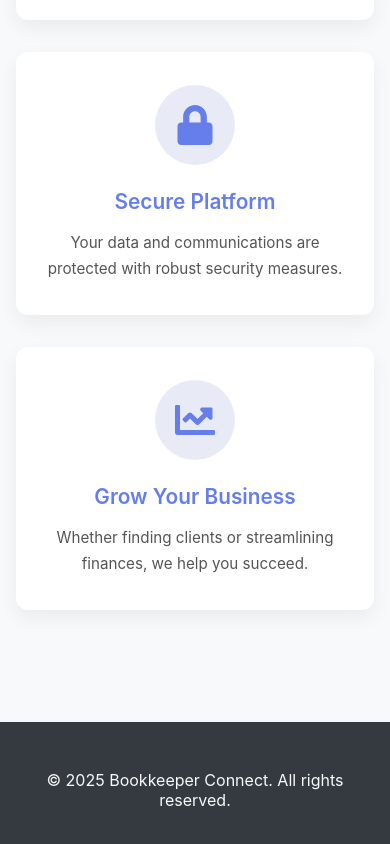
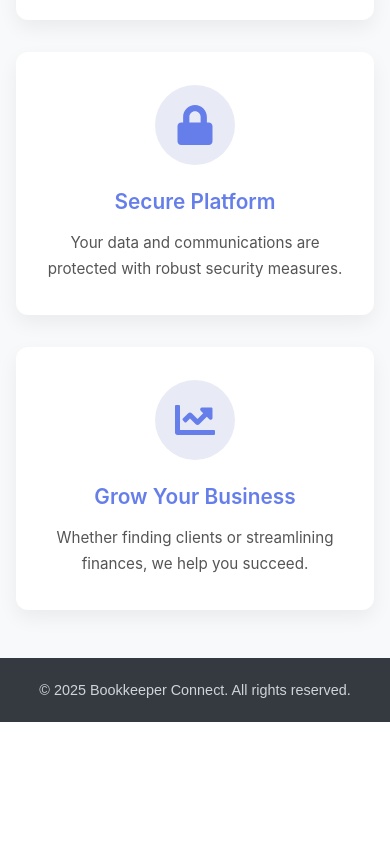
Before and after one commit to sikandarshahbaz-1996/bookkeeper, a Next.js app: page / in a window 390 px wide. Shown: the part 3510-4354 px from the top of the page. After the commit the page ends 4232 px from the top, so only its background shows below. Built offline with nearby package versions, Linux system fonts and the light colour scheme.

Commit message:
dashboard checkboxes

```diff
--- /dev/null
+++ b/src/app/components/Footer/Footer.js
@@ -0,0 +1,10 @@
+import React from 'react';
+import styles from './Footer.module.css';
+
+export default function Footer() {
+  return (
+    <footer className={styles.footer}>
+      <p>&copy; {new Date().getFullYear()} Bookkeeper Connect. All rights reserved.</p>
+    </footer>
+  );
+}
--- /dev/null
+++ b/src/app/components/Footer/Footer.module.css
@@ -0,0 +1,30 @@
+.footer {
+  width: 100%;
+  padding: 2.5rem 2rem; /* Adjusted padding */
+  text-align: center;
+  background-color: #343a40; /* Dark background */
+  color: #f8f9fa; /* Light text */
+  margin-top: auto; /* Helps push footer down if content is short */
+  flex-shrink: 0; /* Prevent footer from shrinking */
+  box-sizing: border-box; /* Include padding in width */
+}
+
+.footer p {
+    margin: 0;
+    font-size: 0.9rem;
+    color: #ced4da; /* Slightly softer text color */
+}
+
+/* Optional: Add responsive padding */
+@media (max-width: 768px) {
+  .footer {
+    padding: 2rem 1.5rem;
+  }
+}
+
+@media (max-width: 480px) {
+  .footer {
+    padding: 1.5rem 1rem;
+     font-size: 0.85rem;
+  }
+}
--- a/src/app/home/page.js
+++ b/src/app/home/page.js
@@ -134,12 +134,7 @@ export default function HomePage() {
         </div>
       </section>
 
-      {/* Add extra space before footer */}
-      <div style={{ marginBottom: '4rem' }}></div>
-
-      <footer className={styles.footer}>
-        <p>&copy; {new Date().getFullYear()} Bookkeeper Connect. All rights reserved.</p>
-      </footer>
+      {/* Footer is now in RootLayout */}
     </main>
   );
 }
--- a/src/app/home/page.module.css
+++ b/src/app/home/page.module.css
@@ -227,14 +227,7 @@
 }
 
 
-.footer {
-  width: 100%;
-  padding: 3rem 2rem; /* Increased padding */
-  text-align: center;
-  background-color: #343a40;
-  color: #f8f9fa;
-  margin-top: auto;
-}
+/* .footer style removed, moved to Footer component */
 
 /* Responsive adjustments */
 @media (max-width: 768px) {
--- a/src/app/layout.js
+++ b/src/app/layout.js
@@ -3,6 +3,7 @@ import "./globals.css";
 import 'react-toastify/dist/ReactToastify.css'; // Import react-toastify CSS
 import { ToastContainer } from 'react-toastify'; // Import ToastContainer
 import Navbar from "./components/Navbar/Navbar";
+import Footer from "./components/Footer/Footer"; // Import Footer
 import { AuthProvider } from "@/context/AuthContext";
 
 const geistSans = Geist({
@@ -42,6 +43,7 @@ export default function RootLayout({ children }) {
           <main style={{ paddingTop: '70px', backgroundColor: '#f8f9fa' }}>
             {children}
           </main>
+          <Footer /> {/* Add Footer here */}
         </AuthProvider>
       </body>
     </html>
```
Also changed, not shown: src/app/dashboard/page.module.css (+32 -5 lines).
